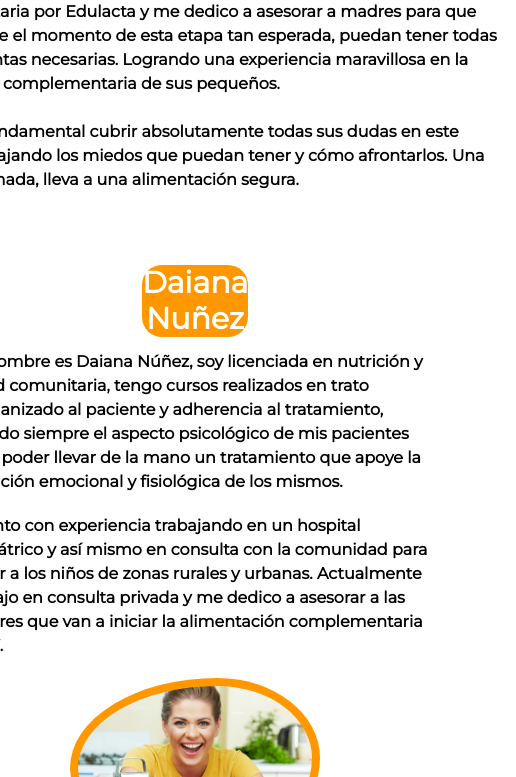
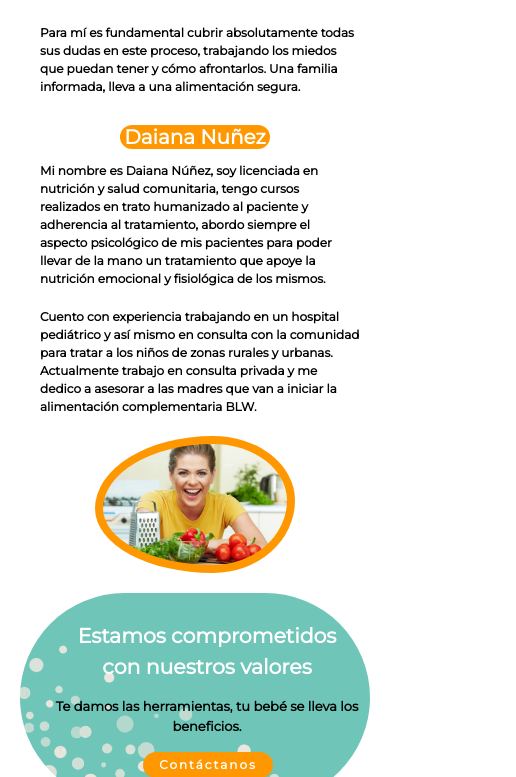
Before and after one commit to GisselleLaPorta/mi_repositorio, a website: page nosotras.html in a window 390 px wide. Shown: the part 568-1345 px from the top of the page, 516 px wide, since content can reach past the window. Drawn offline with nearby package versions, Linux system fonts and the light colour scheme.

Commit message:
cambios nosotras para MQ 576

```diff
--- a/nosotras.html
+++ b/nosotras.html
@@ -19,7 +19,7 @@
     <!-- inicio cabecera logo/menú -->
     <header>
       <nav>
-        <div class="text-center">
+        <div class="text-center header">
           <a href="./index.html"><img src="./img/logo.png" alt="logo" class="img-fluid pt-4 pb-2 logo"></a>
           <p class="fw-bold fs-5">Nutrición Infantil con BLW</p>
         </div>
--- a/sass/partials/utilities/_medias.scss
+++ b/sass/partials/utilities/_medias.scss
@@ -285,11 +285,18 @@
 
     .carolina{
         flex-direction: column;
+        margin-right: 20px !important;
+        margin-left: 20px !important;
+        h1{
+            font-size: $size-titulo - 15px !important;
+            margin-left: 100px !important;
+            margin-right: 100px !important;
+        }
         img{
-            width: $width-img - 250px;
+            width: $width-img - 300px !important;
         }
         p{
-            font-size: $size-parrafo - 2px;
+            font-size: $size-parrafo - 6px;
             margin-left: 20px !important;
             margin-right: 10px !important;
         }
@@ -297,11 +304,19 @@
 
     .daiana{
         flex-direction: column;
+        margin-top: 0px !important;
+        margin-right: 20px !important;
+        margin-left: 20px !important;
+        h2{
+            font-size: $size-titulo - 15px !important;
+            margin-left: 100px !important;
+            margin-right: 100px !important;
+        }
         img{
-            width: $width-img - 250px;
+            width: $width-img - 300px !important;
         }
         p{
-            font-size: $size-parrafo - 2px;
+            font-size: $size-parrafo - 6px;
             margin-left: 20px !important;
             margin-right: 10px !important;
         }
@@ -309,13 +324,19 @@
 
     .valores{
         flex-direction: column;
-        &__p{
-            font-size: $size-titulo - 11px !important;
+        margin-right: 20px !important;
+        margin-left: 20px !important;
+        .valores__p{
+            font-size: $size-titulo - 15px !important;
+            margin-right: 30px;
+            margin-left: 30px;
         }
-        &__p2{
-            font-size: $size-parrafo - 2px !important;
+        .valores__p2{
+            font-size: $size-parrafo - 5px !important;
         }
         a{
+            font-size: $size-parrafo - 6px !important;
+            margin-top: 0px !important;
             margin-left: 50px !important;
         }
     }
@@ -532,39 +553,14 @@
 
     .carolina{
         flex-direction: column;
-        img{
-            width: $width-img - 250px;
-        }
-        p{
-            font-size: $size-parrafo - 2px;
-            margin-left: 20px !important;
-            margin-right: 10px !important;
-        }
     }
 
     .daiana{
         flex-direction: column;
-        img{
-            width: $width-img - 250px;
-        }
-        p{
-            font-size: $size-parrafo - 2px;
-            margin-left: 20px !important;
-            margin-right: 10px !important;
-        }
     }
 
     .valores{
         flex-direction: column;
-        &__p{
-            font-size: $size-titulo - 11px !important;
-        }
-        &__p2{
-            font-size: $size-parrafo - 2px !important;
-        }
-        a{
-            margin-left: 50px !important;
-        }
     }
 
     /* ----------inicio contacto------------ */
```
Also changed, not shown: sass/main.css.
